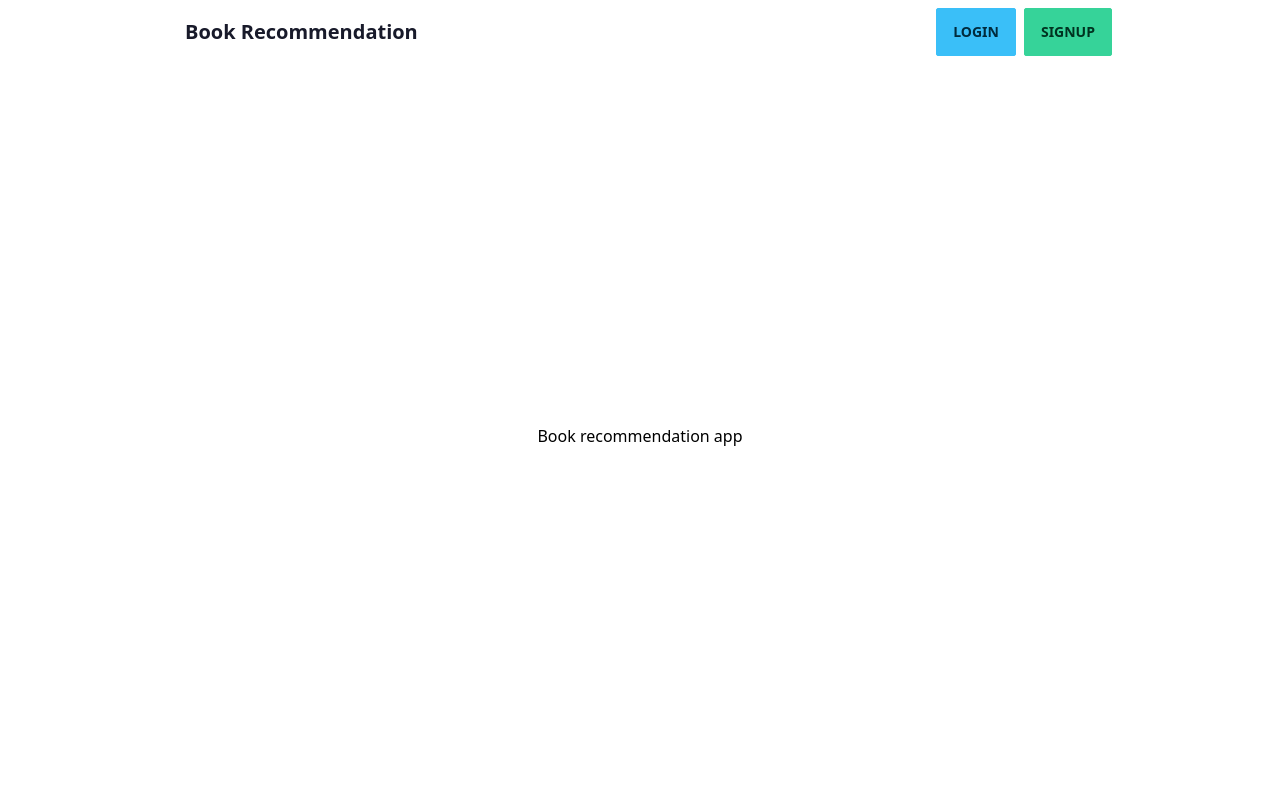
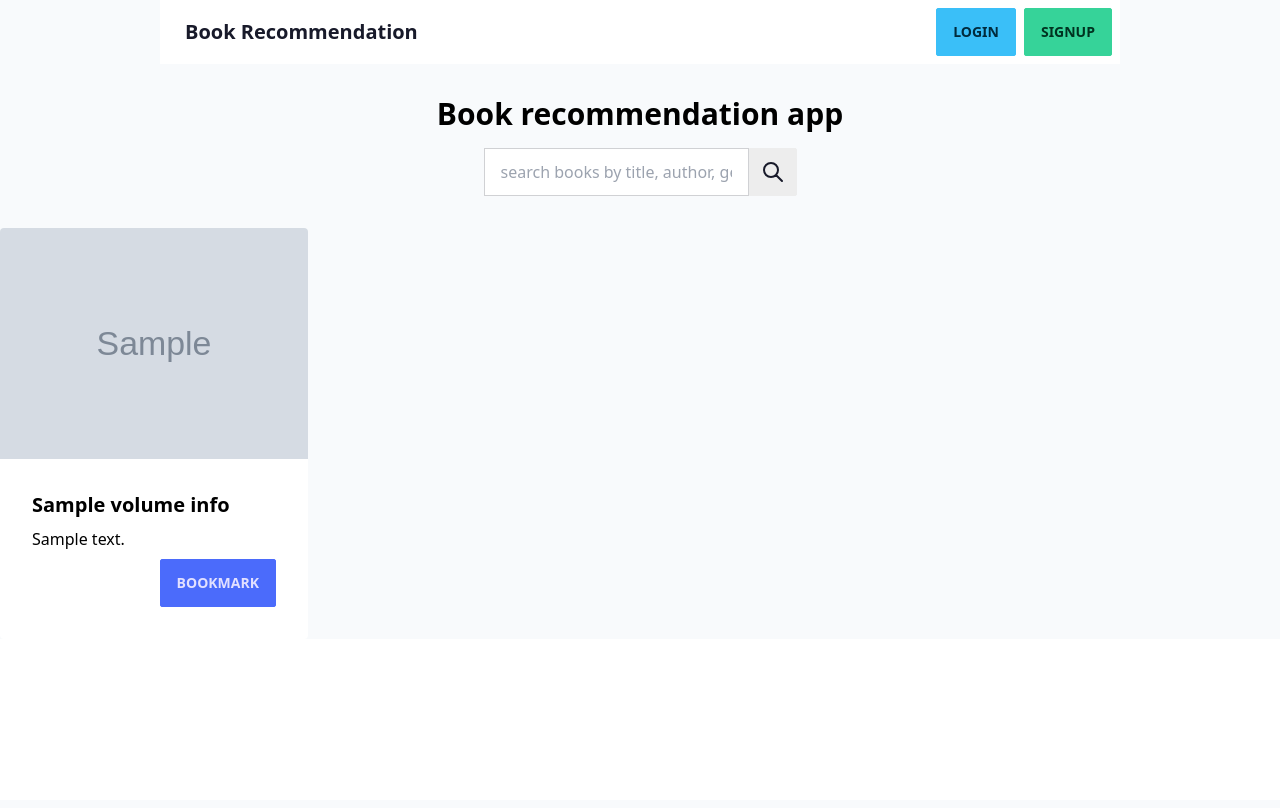
Before and after one commit to samiulalimsaad/book_recommendation_django, a Django app: template books/templates/index.html in a window 1280 px wide. After the commit the page ends 607 px from the top, so only its background shows below. Run offline with Django 3.2, Linux system fonts and the light colour scheme; the template is opened without the code that fills it: most values are stand-ins (such as "Sample title", 1, 10 or a date in 2020); grey boxes marked "Sample" are stand-in pictures; some libraries are stand-ins or nearby versions.

Commit message:
temporary showing sample books

```diff
--- a/books/templates/base.html
+++ b/books/templates/base.html
@@ -17,7 +17,7 @@
         <script src="https://cdn.tailwindcss.com"></script>
     </head>
 
-    <body>
+    <body class="bg-slate-50">
         {% extends 'navbar.html' %} {% block content %}{% endblock content %}
     </body>
 </html>
--- a/books/templates/index.html
+++ b/books/templates/index.html
@@ -1,8 +1,71 @@
 {% extends 'base.html' %} {% block content %}
-<div class="hero min-h-[93vh]">
-    <div class="hero-content text-center text-neutral-content">
-        <div class="max-w-md text-black">
-            <h3>Book recommendation app</h3>
+<div class="">
+    <div class="">
+        <div class="mx-auto text-black">
+            <div class="flex flex-col items-center justify-center my-8">
+                <h3 class="mb-4 text-3xl font-semibold">
+                    Book recommendation app
+                </h3>
+                <div class="justify-center form-control">
+                    <form method="POST" action="/" class="input-group">
+                        {% csrf_token %}
+                        <input
+                            type="text"
+                            name="query"
+                            placeholder="search books by title, author, genre, or keywords"
+                            class="input input-bordered"
+                        />
+                        <button class="btn btn-square">
+                            <svg
+                                xmlns="http://www.w3.org/2000/svg"
+                                class="w-6 h-6"
+                                fill="none"
+                                viewBox="0 0 24 24"
+                                stroke="currentColor"
+                            >
+                                <path
+                                    stroke-linecap="round"
+                                    stroke-linejoin="round"
+                                    stroke-width="2"
+                                    d="M21 21l-6-6m2-5a7 7 0 11-14 0 7 7 0 0114 0z"
+                                />
+                            </svg>
+                        </button>
+                    </form>
+                </div>
+            </div>
+            <div class="container mx-auto">
+                <div
+                    class="grid grid-cols-1 gap-4 md:grid-cols-2 lg:grid-cols-4"
+                >
+                    {% for book in books %}
+                    <div
+                        class="w-full duration-1000 hover:shadow-xl card bg-base-100 group/book"
+                    >
+                        <figure class="">
+                            <img
+                                src="{{book.volumeInfo.imageLinks.thumbnail}}"
+                                alt="Shoes"
+                                class="duration-700 group-hover/book:scale-110"
+                            />
+                        </figure>
+                        <div class="card-body">
+                            <h2 class="card-title">
+                                {{book.volumeInfo.title}}
+                            </h2>
+                            <p class="line-clamp-3">
+                                {{book.volumeInfo.description}}
+                            </p>
+                            <div class="justify-end card-actions">
+                                <button class="btn btn-primary">
+                                    bookmark
+                                </button>
+                            </div>
+                        </div>
+                    </div>
+                    {% endfor %}
+                </div>
+            </div>
         </div>
     </div>
 </div>
```
Also changed, not shown: books/views.py (+25 -15 lines), tailwind.config.js (added).
